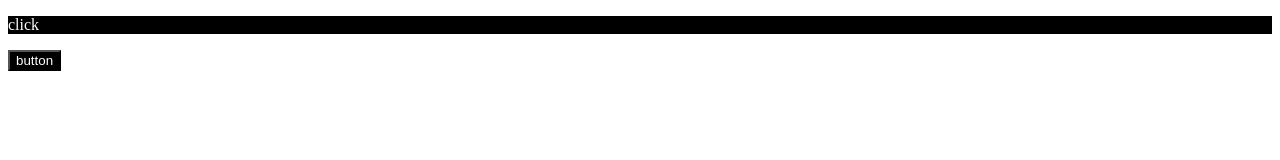
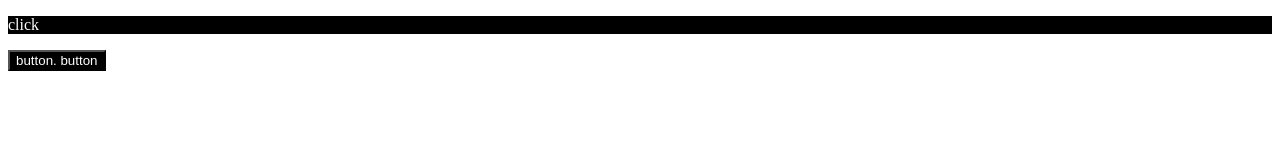
Before and after one commit to HasnainAli-max/demogit, a plain HTML site: page index.html in a window 1280 px wide. Drawn offline with Linux system fonts and the light colour scheme.

Commit message:
add button

```diff
--- a/index.html
+++ b/index.html
@@ -7,6 +7,6 @@
 </head>
 <body>
     <p style="width: auto; height: auto; background-color: black; color: white;">click</p>
-    <button style="width: auto; height: auto; background-color: black; color: white;">button</button>
+    <button style="width: auto; height: auto; background-color: black; color: white;">button.  button</button>
 </body>
 </html>
```
